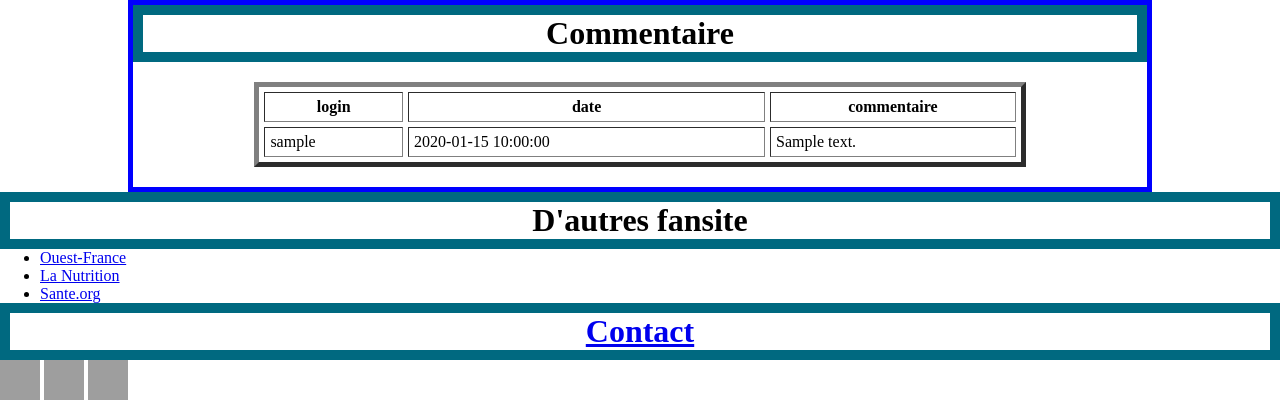
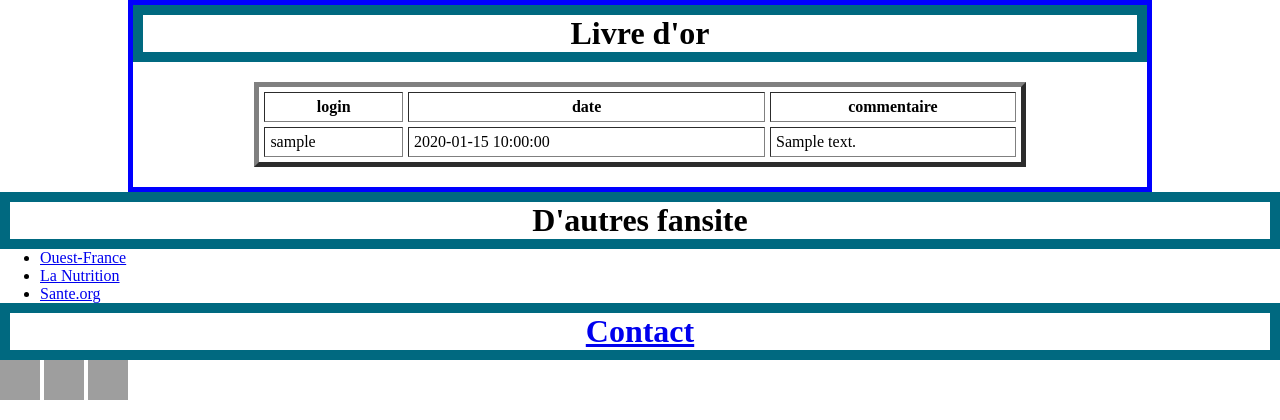
Before and after one commit to joris-landaret/livre-or, a PHP site: page /livre-or.php in a window 1280 px wide. Shown: the part 75-495 px from the top of the page. Run offline with PHP 8.4, Linux system fonts and the light colour scheme; tables that the repository leaves empty or names only in its code hold one stand-in row (values such as "Sample post"); grey boxes are pictures that could not be loaded.

Commit message:
livre-or.php : ajout h1 livre d'or

```diff
--- a/livre-or.php
+++ b/livre-or.php
@@ -32,7 +32,7 @@ $request = $mysqli -> query("SELECT login,date, commentaire
     <main>
 
         <div>
-            <h1>Commentaire</h1>
+            <h1>Livre d'or</h1>
 
             <form action="" method="post">
 
```
